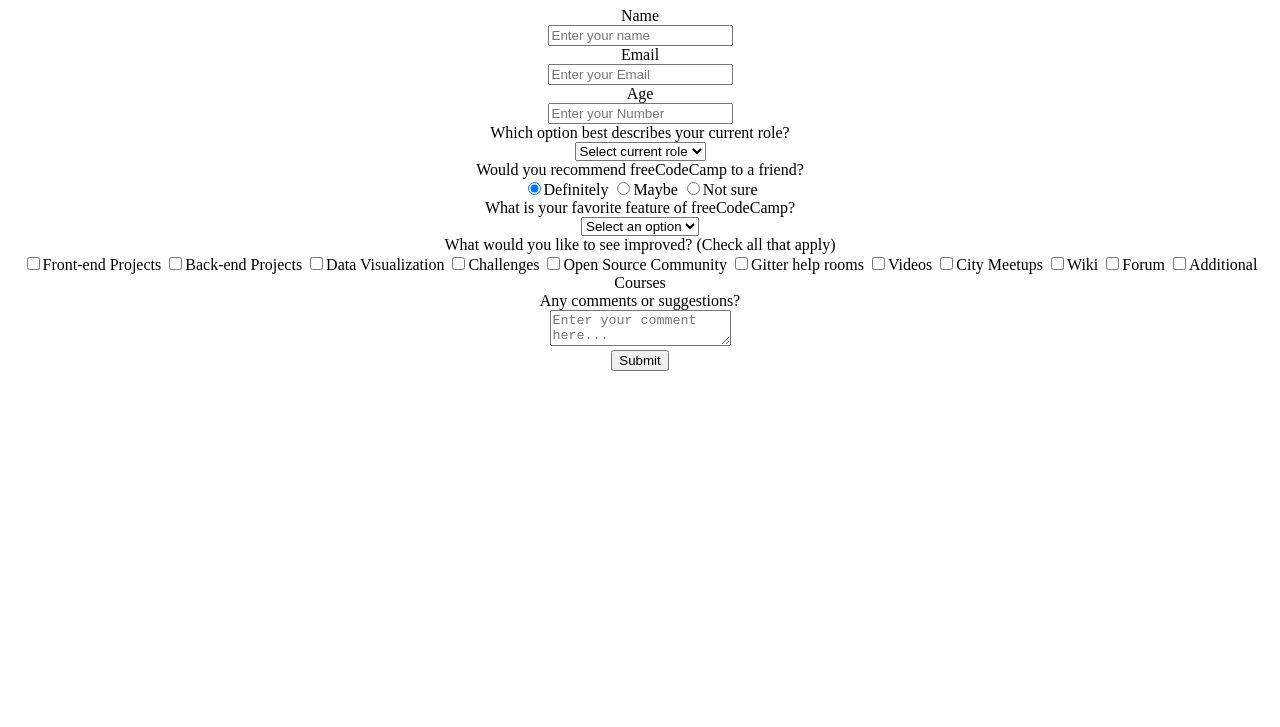
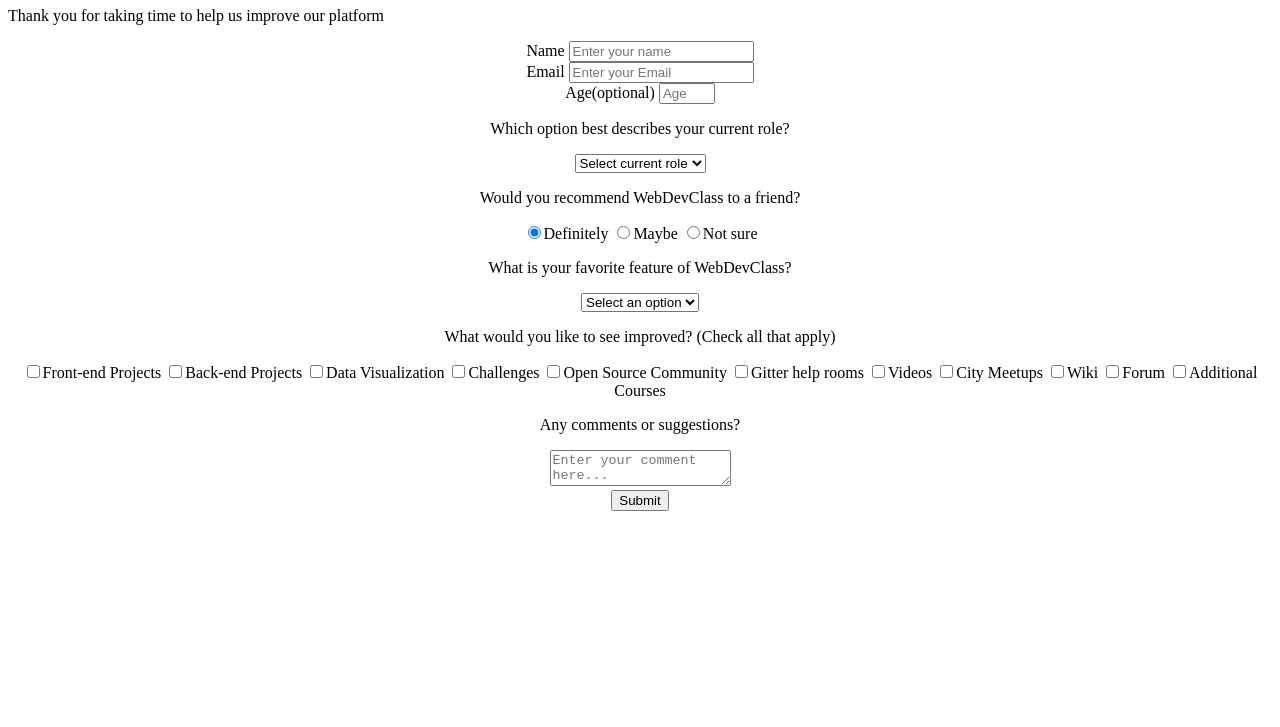
Before and after one commit to Shenoy07/Survey-form, a plain HTML site: page index.html in a window 1280 px wide. Shown: the part 73-800 px from the top of the page. Drawn offline with Linux system fonts and the light colour scheme.

Commit message:
made changes

```diff
--- a/index.html
+++ b/index.html
@@ -1,39 +1,65 @@
 <!DOCTYPE html>
  <html>
+   <header>
+     <link rel="stylesheet" href="./style.css">
+   </header>
+  <div class="container">
 
- <head><link rel="stylesheet" href="./style.css"></head>
- <h1 id=title>freeCodeCamp Survey Form</h1>
+    <header class="header">
 
- <p id="description"> </p>
+     <h1 id="title" class="text-center">WebDevClass Survey Form</h1>
 
- <main><form id="survey-form" action="">
+      <p id="description" class="description text-center">
 
-    <div>
-        <label for="" id="name">Name</label><br>
+        Thank you for taking time to help us improve our platform
+
+      </p>
+
+    </header>
+
+    <form id="survey-form">
+
+      <div class="form-group">
+        <label for="name" id="name-label">Name</label>
           <input
           type="text"
+          name="name"
+          id="name"
+          class="form-control"
           placeholder="Enter your name"
-        >
+          required
+          />
       </div>
 
-    <div>
-        <label for="" id="email">Email</label><br>
+      <div class="form-group">
+        <label id="email-label" for="email">Email</label>
         <input
           type="email"
-        placeholder="Enter your Email "
-        >
+          name="email"
+          id="email"
+          class="form-control"
+          placeholder="Enter your Email"
+          required
+        />
       </div>
 
-    <div>
-        <label for="" id="number-label">Age</label><br>
+      <div class="form-group">
+        <label id="number-label" for="number"
+          >Age<span class="clue">(optional)</span></label
+        >
         <input
           type="number"
-        placeholder="Enter your Number"
-        >
+          name="age"
+          id="number"
+          min="10"
+          max="99"
+          class="form-control"
+          placeholder="Age"
+        />
       </div>
 
-    <div>
-        <label for="">Which option best describes your current role?</label><br>
+      <div class="form-group">
+        <p>Which option best describes your current role?</p>
         <select id="dropdown" name="role" class="form-control" required>
           <option disabled selected value>Select current role</option>
           <option value="student">Student</option>
@@ -44,8 +70,8 @@
         </select>
       </div>
 
-    <div>
-        <label for="">Would you recommend freeCodeCamp to a friend?</label><br>
+      <div class="form-group">
+        <p>Would you recommend WebDevClass to a friend?</p>
         <label>
           <input
             name="user-recommend"
@@ -74,8 +100,10 @@
         >
       </div>
 
-    <div>
-        <label for="">What is your favorite feature of freeCodeCamp?</label><br>
+      <div class="form-group">
+        <p>
+          What is your favorite feature of WebDevClass?
+        </p>
         <select id="most-like" name="mostLike" class="form-control" required>
           <option disabled selected value>Select an option</option>
           <option value="challenges">Challenges</option>
@@ -85,8 +113,12 @@
         </select>
       </div>
 
-    <div>
-        <label for="">What would you like to see improved? (Check all that apply)</label><br>
+      <div class="form-group">
+        <p>
+          What would you like to see improved?
+          <span class="clue">(Check all that apply)</span>
+        </p>
+
         <label
           ><input
             name="prefer"
@@ -177,8 +209,8 @@
         >
       </div>
 
-    <div>
-        <label for="">Any comments or suggestions?</label><br>
+      <div class="form-group">
+        <p>Any comments or suggestions?</p>
         <textarea
           id="comments"
           class="input-textarea"
@@ -187,10 +219,16 @@
         ></textarea>
       </div>
 
-    <div>
-        <button>Submit</button>
+      <div class="form-group">
+        <button type="submit" id="submit" class="submit-button">
+          Submit
+        </button>
       </div>
 
-</main>
     </form>
+
+  </div>
+
+
+
 </html>
```
Lines whose indentation alone changed are shown as unchanged.
